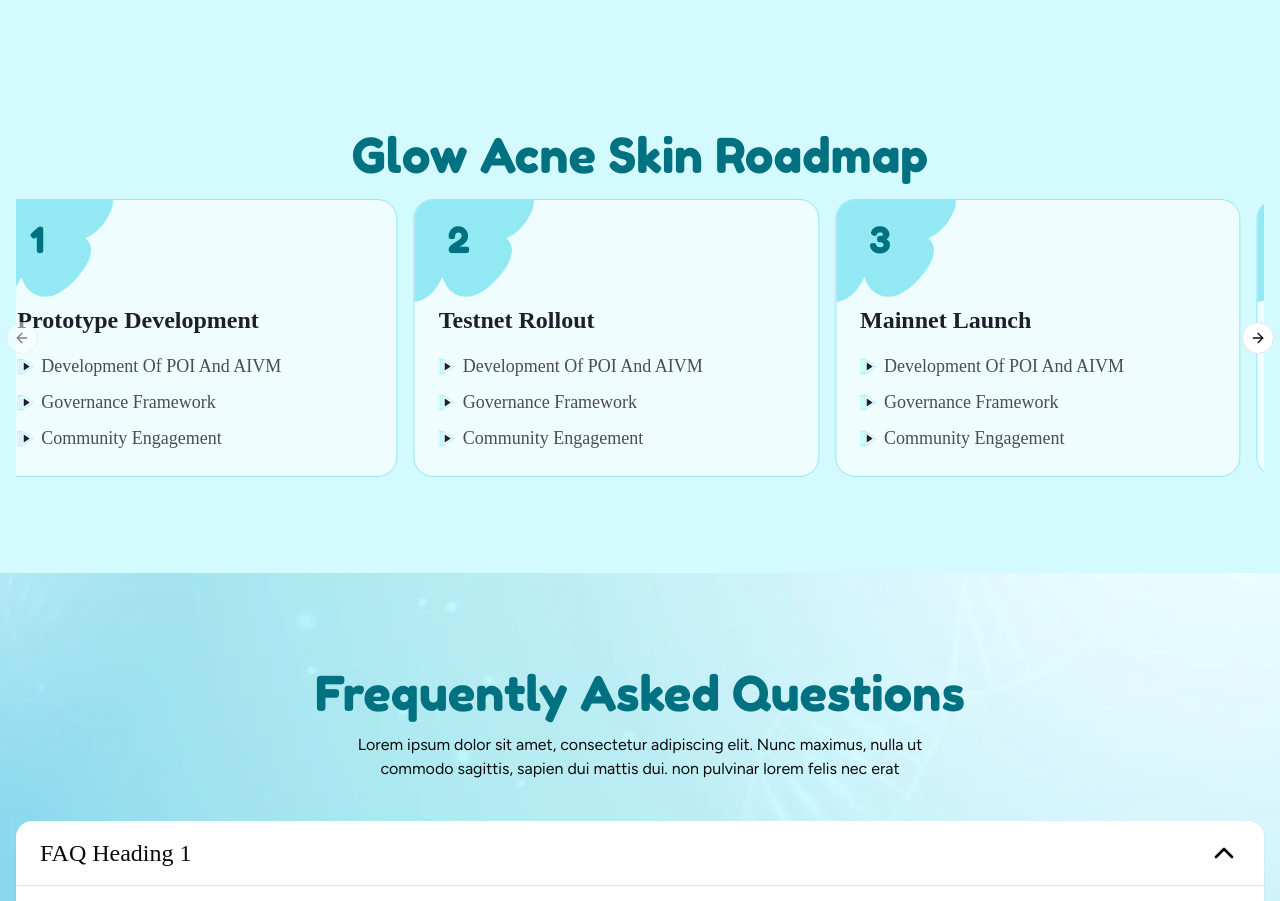
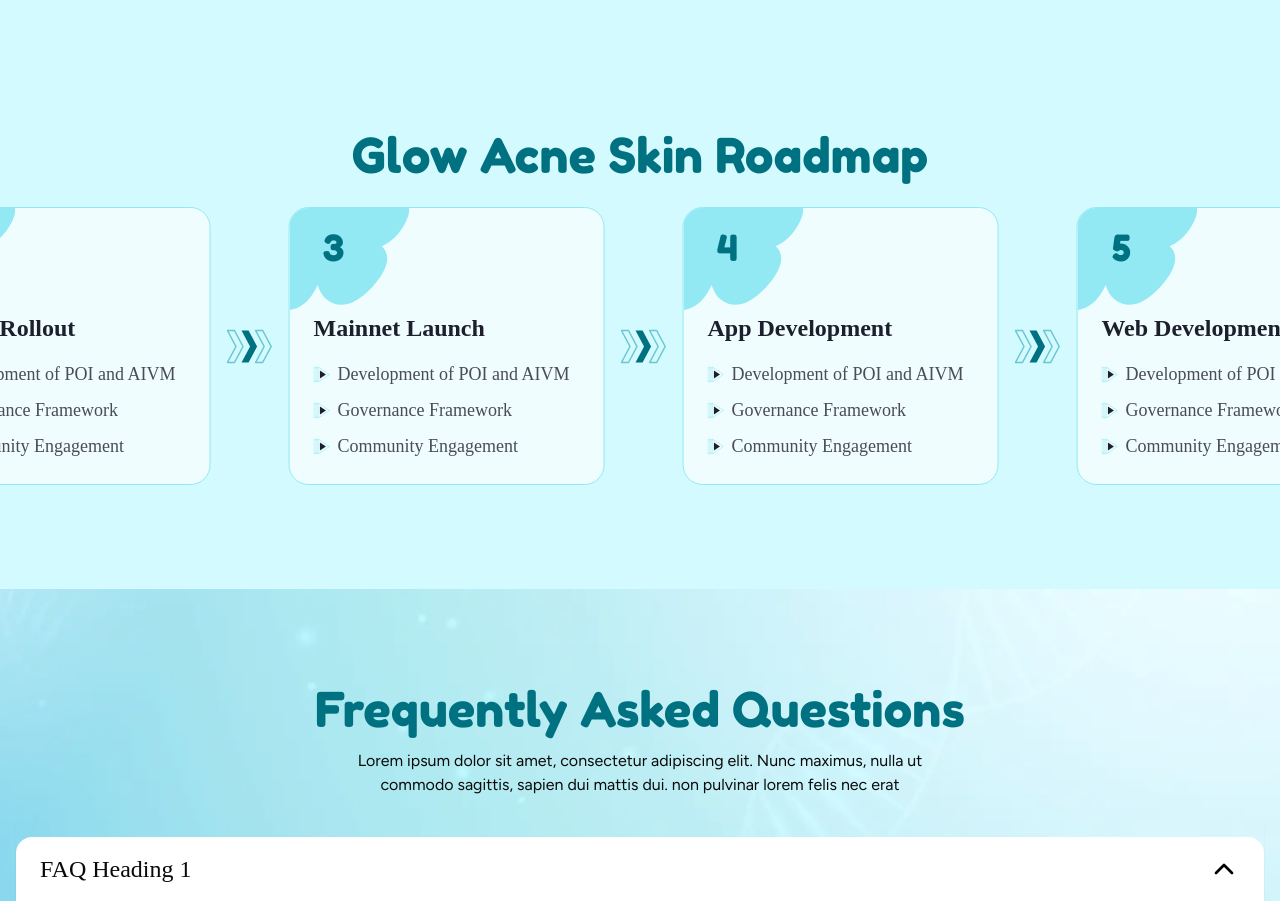
Before and after one commit to tarifalhasan/Glow-Acne-Free-Skin, a React (Vite) app: page / in a window 1280 px wide. Shown: the part 3060-3961 px from the top of the page. Built offline with nearby package versions, Linux system fonts and the light colour scheme; a web font is replaced by a local one.

Commit message:
update roadmap

```diff
--- a/src/components/pages/home/Roadmap.tsx
+++ b/src/components/pages/home/Roadmap.tsx
@@ -1,11 +1,59 @@
-import {
-  Carousel,
-  CarouselContent,
-  CarouselItem,
-  CarouselNext,
-  CarouselPrevious,
-} from "@/components/ui/carousel";
-import autoplay from "embla-carousel-autoplay";
+const ROADMAP_DATA = [
+  {
+    id: 1,
+    title: "Prototype Development",
+    tasks: [
+      "Development of POI and AIVM",
+      "Governance Framework",
+      "Community Engagement",
+    ],
+  },
+  {
+    id: 2,
+    title: "Testnet Rollout",
+    tasks: [
+      "Development of POI and AIVM",
+      "Governance Framework",
+      "Community Engagement",
+    ],
+  },
+  {
+    id: 3,
+    title: "Mainnet Launch",
+    tasks: [
+      "Development of POI and AIVM",
+      "Governance Framework",
+      "Community Engagement",
+    ],
+  },
+  {
+    id: 4,
+    title: "App Development",
+    tasks: [
+      "Development of POI and AIVM",
+      "Governance Framework",
+      "Community Engagement",
+    ],
+  },
+  {
+    id: 5,
+    title: "Web Development",
+    tasks: [
+      "Development of POI and AIVM",
+      "Governance Framework",
+      "Community Engagement",
+    ],
+  },
+  {
+    id: 6,
+    title: "Blockchain",
+    tasks: [
+      "Development of POI and AIVM",
+      "Governance Framework",
+      "Community Engagement",
+    ],
+  },
+];
 
 const Roadmap = () => {
   return (
@@ -13,25 +61,16 @@ const Roadmap = () => {
       id="roadmap"
       className="py-6 scroll-mt-10 lg:py-10 xl:py-24 lg:mt-10"
     >
-      <div className="container relative overflow-hidden ">
-        <div className="text-center mb-5 ">
+      <div className=" relative overflow-hidden ">
+        <div className="text-center mb-5 container ">
           <h2 className="text-3xl lg:text-4xl xl:text-5xl font-fredoka-one  mb-4 text-skin-dark-green">
             Glow Acne Skin Roadmap
           </h2>
         </div>
-        <div className=" hidden  flex-col mt-10 items-center relative lg:flex-row w-full gap-6 justify-between ">
-          <StepCard
-            step={{
-              id: 1,
-              title: "Prototype Development",
-              tasks: [
-                "Development Of POI And AIVM",
-                "Governance Framework",
-                "Community Engagement",
-              ],
-            }}
-            clssName="w-full md:w-[calc(25%-56px)] lg:w-[calc(33%-56px)]"
-          />
+        <Marquee pauseOnHover className="[--duration:30s] items-center">
+          {ROADMAP_DATA.map((item) => (
+            <div key={item.id} className="flex items-center w-full">
+              <StepCard step={item} clssName="w-full " />
 
               <svg
                 xmlns="http://www.w3.org/2000/svg"
@@ -39,7 +78,7 @@ const Roadmap = () => {
                 height={57}
                 viewBox="0 0 56 57"
                 fill="none"
-            className="rotate-90 md:rotate-0"
+                className="ml-4"
               >
                 <path
                   fillRule="evenodd"
@@ -58,122 +97,9 @@ const Roadmap = () => {
                   fill="#007180"
                 />
               </svg>
-          <StepCard
-            step={{
-              id: 2,
-              title: "Testnet Rollout",
-              tasks: [
-                "Development Of POI And AIVM",
-                "Governance Framework",
-                "Community Engagement",
-              ],
-            }}
-            clssName="w-full md:w-[calc(25%-56px)] lg:w-[calc(33%-56px)]"
-          />
-          <svg
-            xmlns="http://www.w3.org/2000/svg"
-            width={56}
-            height={57}
-            viewBox="0 0 56 57"
-            fill="none"
-            className="rotate-90 md:rotate-0"
-          >
-            <path
-              fillRule="evenodd"
-              clipRule="evenodd"
-              d="M35.7621 8.8125H44.4292L54.9062 28.5L44.4292 48.1875H35.7621L46.2392 28.5L35.7621 8.8125ZM1.09375 8.8125H9.76084L20.2379 28.5L9.76084 48.1875H1.09375L11.5708 28.5L1.09375 8.8125Z"
-              stroke="#6AC6D2"
-              strokeWidth="1.87501"
-              strokeMiterlimit="22.9256"
-              strokeLinecap="round"
-              strokeLinejoin="round"
-            />
-            <path
-              fillRule="evenodd"
-              clipRule="evenodd"
-              d="M18.4277 8.8125H27.0948L37.5719 28.5L27.0948 48.1875H18.4277L28.9048 28.5L18.4277 8.8125Z"
-              fill="#007180"
-            />
-          </svg>
-          <StepCard
-            step={{
-              id: 3,
-              title: "Mainnet Launch",
-              tasks: [
-                "Development Of POI And AIVM",
-                "Governance Framework",
-                "Community Engagement",
-              ],
-            }}
-            clssName="w-full md:w-[calc(25%-56px)] lg:w-[calc(33%-56px)]"
-          />
             </div>
-        <Carousel
-          className=""
-          plugins={[autoplay({ delay: 3000 })]} // Add autoplay plugin here
-        >
-          <CarouselContent className="justify-">
-            <CarouselItem className="basis-full  lg:basis-1/3 ">
-              <StepCard
-                step={{
-                  id: 1,
-                  title: "Prototype Development",
-                  tasks: [
-                    "Development Of POI And AIVM",
-                    "Governance Framework",
-                    "Community Engagement",
-                  ],
-                }}
-                clssName="w-full "
-              />
-            </CarouselItem>
-
-            <CarouselItem className="basis-full  lg:basis-1/3">
-              <StepCard
-                step={{
-                  id: 2,
-                  title: "Testnet Rollout",
-                  tasks: [
-                    "Development Of POI And AIVM",
-                    "Governance Framework",
-                    "Community Engagement",
-                  ],
-                }}
-                clssName="w-full"
-              />
-            </CarouselItem>
-            <CarouselItem className="basis-full  lg:basis-1/3">
-              <StepCard
-                step={{
-                  id: 3,
-                  title: "Mainnet Launch",
-                  tasks: [
-                    "Development Of POI And AIVM",
-                    "Governance Framework",
-                    "Community Engagement",
-                  ],
-                }}
-                clssName="w-full"
-              />
-            </CarouselItem>
-            <CarouselItem className="basis-full  lg:basis-1/3">
-              <StepCard
-                step={{
-                  id: 3,
-                  title: "Mainnet Launch",
-                  tasks: [
-                    "Development Of POI And AIVM",
-                    "Governance Framework",
-                    "Community Engagement",
-                  ],
-                }}
-                clssName="w-full"
-              />
-            </CarouselItem>
-          </CarouselContent>
-          <CarouselPrevious className=" -left-[10px]" />
-          <CarouselNext className="-right-[10px]" />
-        </Carousel>
+          ))}
+        </Marquee>
       </div>
     </section>
   );
@@ -181,6 +107,7 @@ const Roadmap = () => {
 
 export default Roadmap;
 
+import { Marquee } from "@/components/ui/marquee";
 import { cn } from "@/lib/utils";
 import React from "react";
 
--- a/src/components/ui/marquee.tsx
+++ b/src/components/ui/marquee.tsx
@@ -45,7 +45,7 @@ export function Marquee({
     <div
       {...props}
       className={cn(
-        "group flex overflow-hidden p-2 [--duration:40s] [--gap:1rem] [gap:var(--gap)]",
+        "group flex overflow-hidden gap-0 p-2 [--duration:40s] [--gap:1rem] [gap:var(--gap)]",
         {
           "flex-row": !vertical,
           "flex-col": vertical,
--- a/tailwind.config.js
+++ b/tailwind.config.js
@@ -102,12 +102,21 @@ module.exports = {
             transform: "translateY(calc(-100% - var(--gap)))",
           },
         },
+        "marquee-vertical": {
+          from: {
+            transform: "translateY(0)",
+          },
+          to: {
+            transform: "translateY(calc(-100% - var(--gap)))",
+          },
+        },
       },
       animation: {
         "accordion-down": "accordion-down 0.2s ease-out",
         "accordion-up": "accordion-up 0.2s ease-out",
         marquee: "marquee var(--duration) infinite linear",
         "marquee-vertical": "marquee-vertical var(--duration) linear infinite",
+        "marquee-vertical": "marquee-vertical var(--duration) linear infinite",
       },
     },
   },
```
Lines whose indentation alone changed are shown as unchanged.
